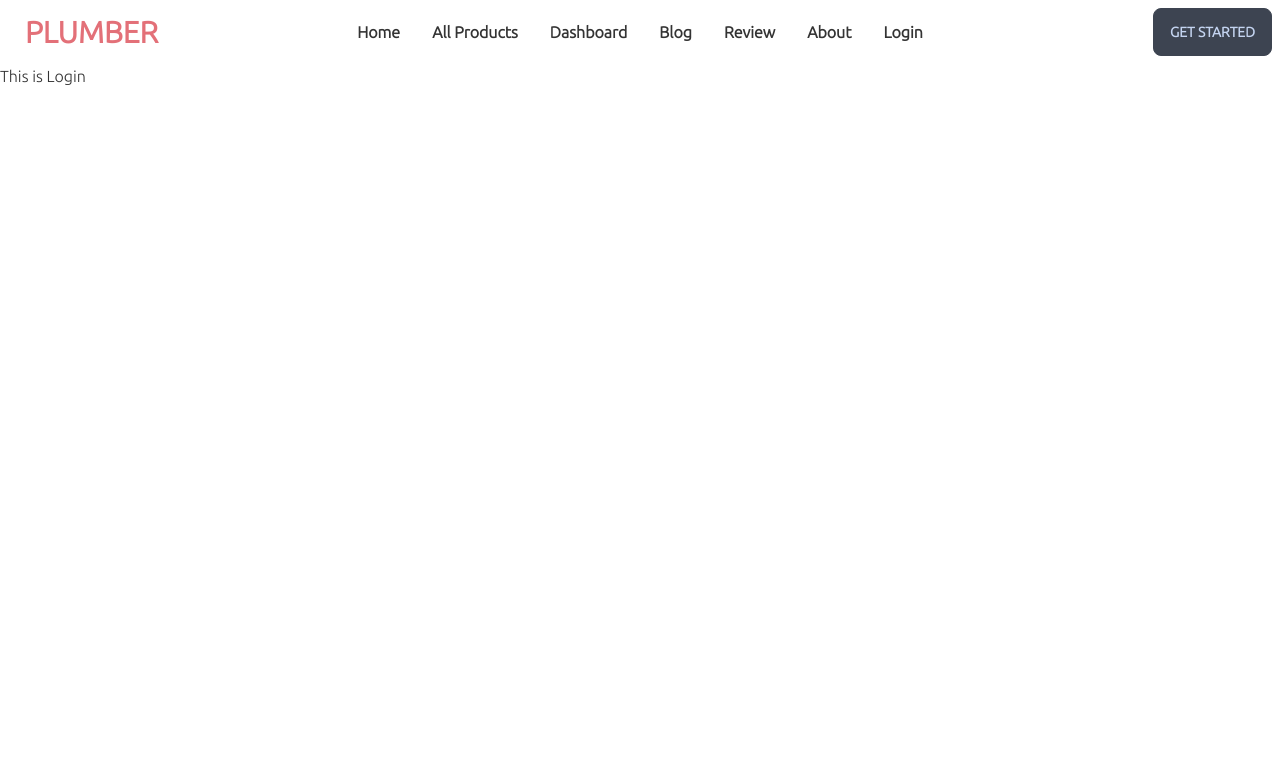
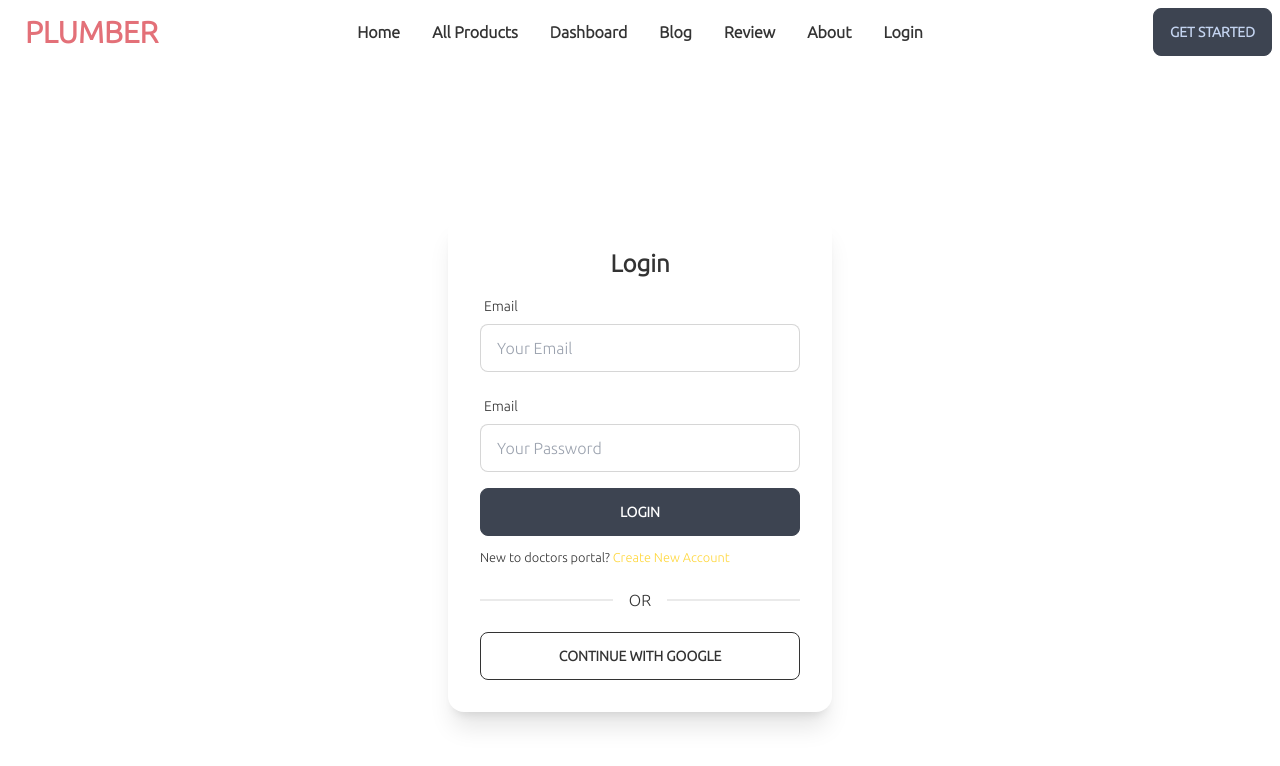
Before and after one commit to trshawonbd/Plumber-client-side, a React (Create React App) app: page /login in a window 1280 px wide. Shown: the top 766 px of the page. Built offline with nearby package versions, Linux system fonts and the light colour scheme.

Commit message:
login page with env variable  setup done

```diff
--- a/src/Pages/Authentication/Login/Login.js
+++ b/src/Pages/Authentication/Login/Login.js
@@ -1,9 +1,118 @@
-import React from 'react';
+import React, { useEffect } from 'react';
+import { useForm } from 'react-hook-form';
+import { Link, useLocation, useNavigate } from 'react-router-dom';
+import auth from '../../../firebase.init';
+import { useSignInWithEmailAndPassword, useSignInWithGoogle } from 'react-firebase-hooks/auth';
+import { signInWithEmailAndPassword } from 'firebase/auth';
+import Loading from '../../Shared/Loading/Loading';
 
 const Login = () => {
+    const [signInWithGoogle, gUser, gLoading, gError] = useSignInWithGoogle(auth);
+    const { register, formState: { errors }, handleSubmit } = useForm();
+
+    const [
+        signInWithEmailAndPassword,
+        user,
+        loading,
+        error,
+      ] = useSignInWithEmailAndPassword(auth);
+
+      let navigate = useNavigate();
+      let location = useLocation();
+
+      let from = location.state?.from?.pathname || "/";
+      /* const [token] = useToken(user || gUser); */
+
+      useEffect(() => {
+        if (user || gUser ) {
+            navigate(from, { replace: true });
+        }
+
+      },[user, gUser, from, navigate])
+
+      if (loading || gLoading){
+          return <Loading></Loading>
+      }
+
+      let SignInErrorMessage;
+
+      if(error || gError){
+        SignInErrorMessage = <p className='text-red-500'><small>{error?.message || gError?.message}</small></p>
+      }
+
+
+
+    const onSubmit = data => {
+        console.log(data);
+        signInWithEmailAndPassword(data.email, data.password)
+    }
+
     return (
         <div>
-            <h2>This is Login</h2>
+            <div className='flex h-screen justify-center items-center'>
+                <div className="card w-96 bg-base-100 shadow-xl">
+                    <div className="card-body">
+                        <h2 className="text-center text-2xl font-bold">Login</h2>
+                        <form /* onSubmit={handleSubmit(onSubmit)} */>
+
+                            <div className="form-control w-full max-w-xs">
+                                <label className="label">
+                                    <span className="label-text">Email</span>
+                                </label>
+                                <input type="email"
+                                    placeholder="Your Email"
+                                    className="input input-bordered w-full max-w-xs"
+                                    {...register("email", {
+                                        required: {
+                                            value: true,
+                                            message: 'Email is required'
+                                        },
+                                        pattern: {
+                                            value: /[a-z0-9]+@[a-z]+\.[a-z]{2,3}/,
+                                            message: 'Provide a valid email'
+                                        }
+                                    })}
+                                />
+                                <label className="label">
+                                    {errors.email?.type === 'required' && <span className="label-text-alt text-red-500">{errors.email.message}</span>}
+                                    {errors.email?.type === 'pattern' && <span className="label-text-alt text-red-500">{errors.email.message}</span>}
+                                </label>
+                            </div>
+
+                            <div className="form-control w-full max-w-xs">
+                                <label className="label">
+                                    <span className="label-text">Email</span>
+                                </label>
+                                <input type="password"
+                                    placeholder="Your Password"
+                                    className="input input-bordered w-full max-w-xs"
+                                    {...register("password", {
+                                        required: {
+                                            value: true,
+                                            message: 'Password is required'
+                                        },
+                                        minLength: {
+                                            value: 6,
+                                            message: 'Must have 6 Characters or long'
+                                        }
+                                    })}
+                                />
+                                <label className="label">
+                                    {errors.password?.type === 'required' && <span className="label-text-alt text-red-500">{errors.password.message}</span>}
+                                    {errors.password?.type === 'minLength' && <span className="label-text-alt text-red-500">{errors.password.message}</span>}
+                                </label>
+                            </div>
+                            {/* {SignInErrorMessage} */}
+                            <input className='btn w-full max-w-xs text-white' type="submit" value='Login' />
+                        </form>
+                        <p><small>New to doctors portal? <Link className='text-secondary' to='/signup'>Create New Account</Link></small></p>
+                        <div className="divider">OR</div>
+                        <button
+                             onClick={() => signInWithGoogle()}
+                            className="btn btn-outline">Continue with Google</button>
+                    </div>
+                </div>
+            </div>
         </div>
     );
 };
--- /dev/null
+++ b/src/Pages/Shared/Loading/Loading.js
@@ -0,0 +1,13 @@
+import React from 'react';
+
+const Loading = () => {
+    return (
+        <div className='h-screen flex justify-center items-center'>
+            <div className="flex items-center justify-center ">
+                <div className="w-16 h-16 border-b-2 border-red-600 rounded-full animate-spin"></div>
+            </div>
+        </div>
+    );
+};
+
+export default Loading;
--- /dev/null
+++ b/src/firebase.init.js
@@ -0,0 +1,22 @@
+
+import { initializeApp } from "firebase/app";
+import {getAuth} from 'firebase/auth';
+
+
+const firebaseConfig = {
+    apiKey: process.env.REACT_APP_apiKey,
+    authDomain: process.env.REACT_APP_authDomain,
+    projectId: process.env.REACT_APP_projectId,
+    storageBucket: process.env.REACT_APP_storageBucket,
+    messagingSenderId: process.env.REACT_APP_messagingSenderId,
+    appId: process.env.REACT_APP_appId,
+  };
+
+
+// Initialize Firebase
+const app = initializeApp(firebaseConfig);
+
+const auth = getAuth(app);
+
+
+export default auth;
```
Also changed, not shown: src/Pages/Shared/Loading/Loading.css (added).
